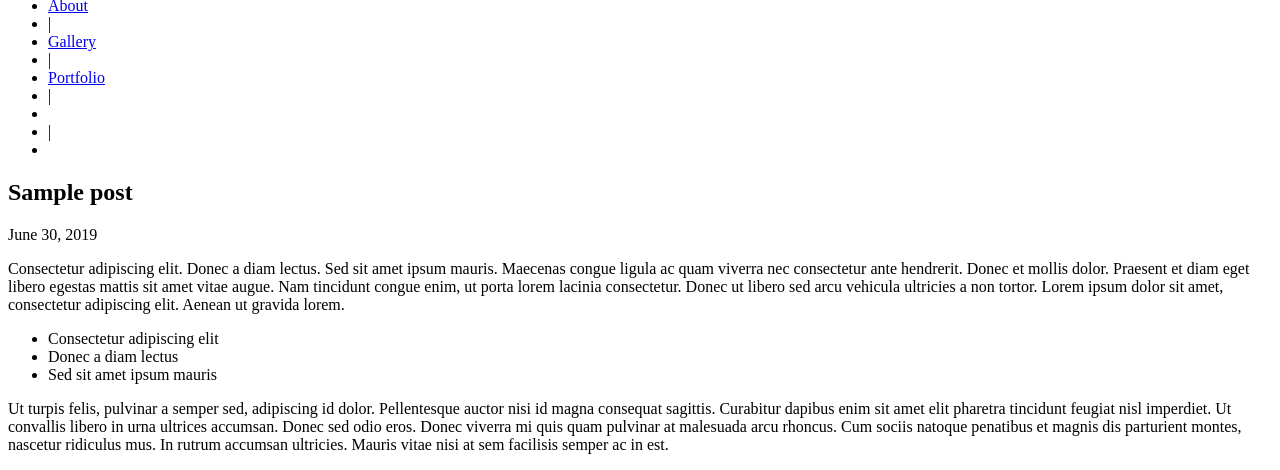
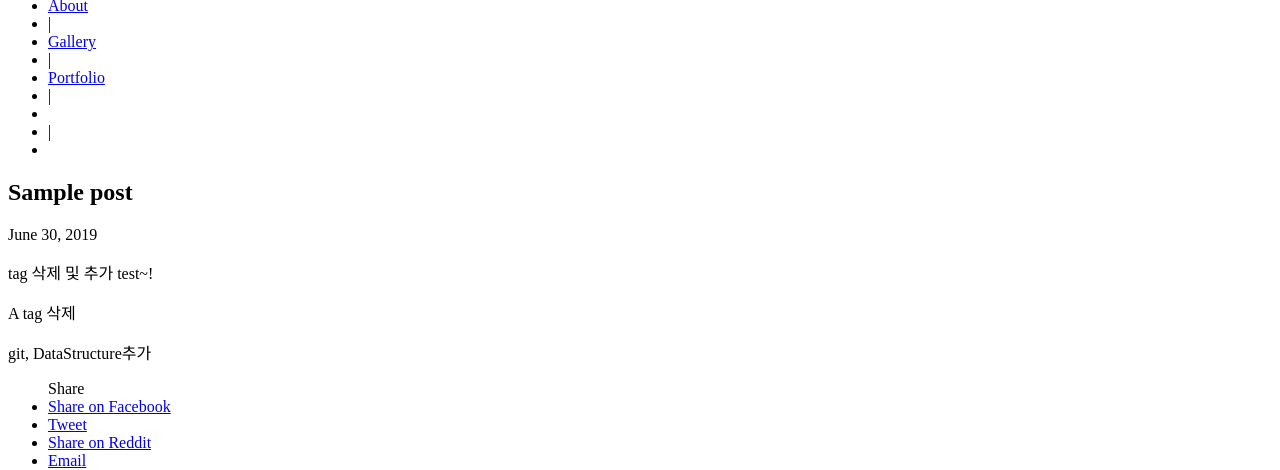
Before and after one commit to kksj216/kksj216-2.github.io, a Jekyll site: the page built from _posts/2019-06-30-sample-post.md, in a window 1280 px wide and 1400 px high, scrolled down 725 px. Shown: the top 470 px of the window. Built offline with Jekyll 4.4.1, drawn with Linux system fonts in a browser that asks for light colours; some of the changed text lies outside the part shown.

Commit message:
changed sample-post

```diff
--- a/_posts/2019-06-30-sample-post.md
+++ b/_posts/2019-06-30-sample-post.md
@@ -1,32 +1,12 @@
 ---
 layout: post
 title: Sample post
-tags: [A Tag, Test, Lorem, Ipsum]
+tags: [Test, Lorem, Ipsum, git, Data Structure]
 excerpt_separator: <!--more-->
 ---
 
-Consectetur adipiscing elit. Donec a diam lectus. Sed sit amet ipsum mauris. Maecenas congue ligula ac quam viverra nec consectetur ante hendrerit. Donec et mollis dolor.
-Praesent et diam eget libero egestas mattis sit amet vitae augue. Nam tincidunt congue enim, ut porta lorem lacinia consectetur.
-<!--more-->
-Donec ut libero sed arcu vehicula ultricies a non tortor. Lorem ipsum dolor sit amet, consectetur adipiscing elit. Aenean ut gravida lorem.
+tag 삭제 및 추가 test~!
 
-* Consectetur adipiscing elit
-* Donec a diam lectus
-* Sed sit amet ipsum mauris
+A tag 삭제
 
-Ut turpis felis, pulvinar a semper sed, adipiscing id dolor. Pellentesque auctor nisi id magna consequat sagittis. Curabitur dapibus enim sit amet elit pharetra tincidunt feugiat nisl imperdiet. Ut convallis libero in urna ultrices accumsan. Donec sed odio eros. Donec viverra mi quis quam pulvinar at malesuada arcu rhoncus. Cum sociis natoque penatibus et magnis dis parturient montes, nascetur ridiculus mus. In rutrum accumsan ultricies. Mauris vitae nisi at sem facilisis semper ac in est.
-
-Nunc diam velit, adipiscing ut tristique vitae, sagittis vel odio. Maecenas convallis ullamcorper ultricies. Curabitur ornare, ligula *semper consectetur sagittis*, nisi diam iaculis velit, id fringilla sem nunc vel mi. Nam dictum, odio nec pretium volutpat, arcu ante placerat erat, non tristique elit urna et turpis. Quisque mi metus, ornare sit amet fermentum et, tincidunt et orci. Fusce eget orci a orci congue vestibulum.
-
-{% include aligner.html images="pexels/travel.jpeg" column=1 %}
-
-Ut dolor diam, elementum et vestibulum eu, porttitor vel elit. Curabitur venenatis pulvinar tellus gravida ornare. Sed et erat faucibus nunc euismod ultricies ut id justo. Nullam cursus suscipit nisi, et ultrices justo sodales nec. Fusce venenatis facilisis lectus ac semper. Aliquam at massa ipsum. Quisque bibendum purus convallis nulla ultrices ultricies. Nullam aliquam, mi eu aliquam tincidunt, purus velit laoreet tortor, viverra pretium nisi quam vitae mi. Fusce vel volutpat elit. Nam sagittis nisi dui.
-
-> Suspendisse lectus leo, consectetur in tempor sit amet, placerat quis neque
-
-Etiam luctus porttitor lorem, sed suscipit est rutrum non. Curabitur lobortis nisl a enim congue semper. Aenean commodo ultrices imperdiet. Vestibulum ut justo vel sapien venenatis tincidunt.
-
-Phasellus eget dolor sit amet ipsum dapibus condimentum vitae quis lectus. Aliquam ut massa in turpis dapibus convallis. Praesent elit lacus, vestibulum at malesuada et, ornare et est. Ut augue nunc, sodales ut euismod non, adipiscing vitae orci[^1]. Mauris ut placerat justo. Mauris in ultricies enim. Quisque nec est eleifend nulla ultrices egestas quis ut quam. Donec sollicitudin lectus a mauris pulvinar id aliquam urna cursus. Cras quis ligula sem, vel elementum mi. Phasellus non ullamcorper urna.
-
-[^1]:
-    {% include citation.html key="ref1" %}
+git, DataStructure추가
```
